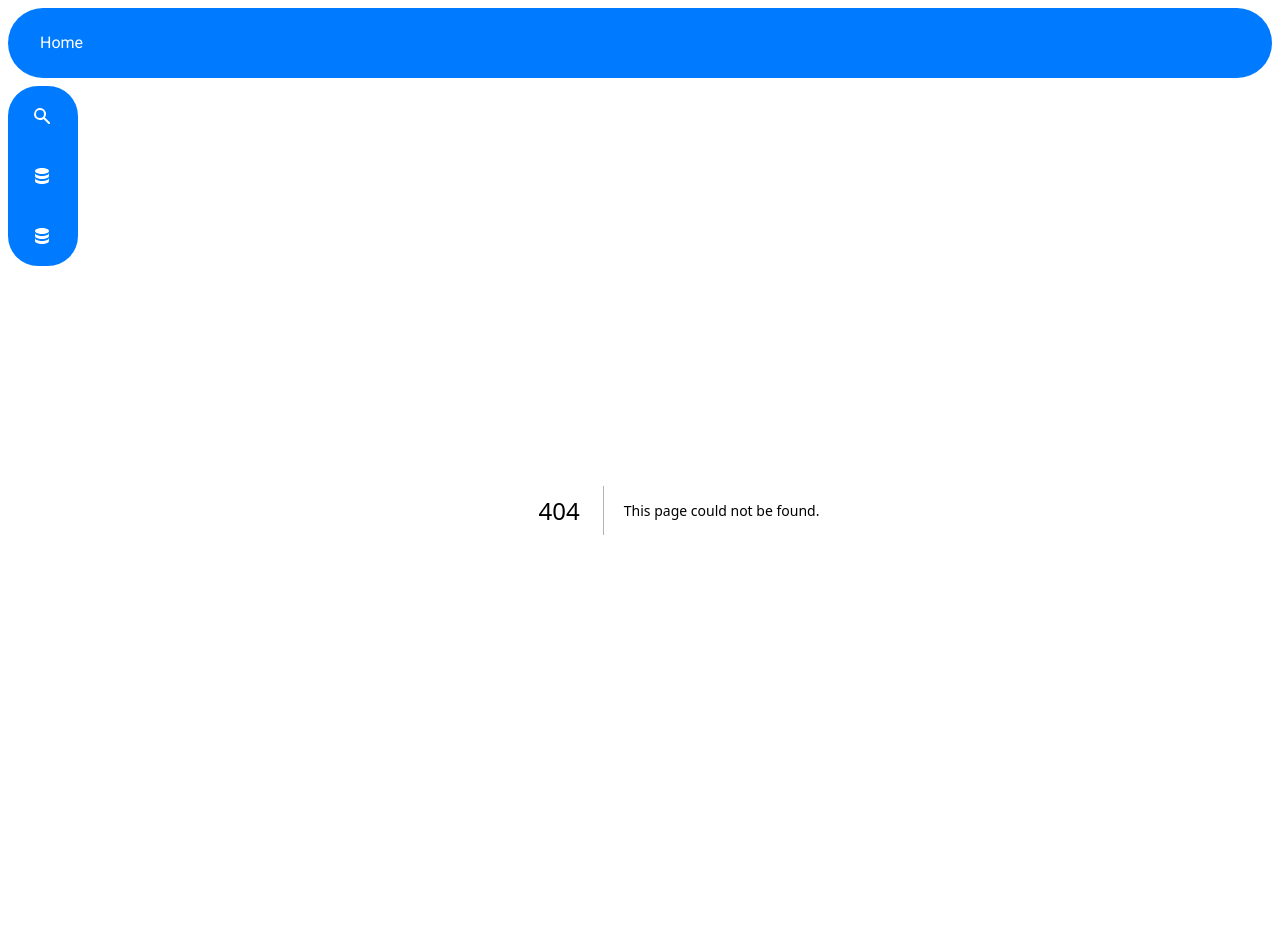
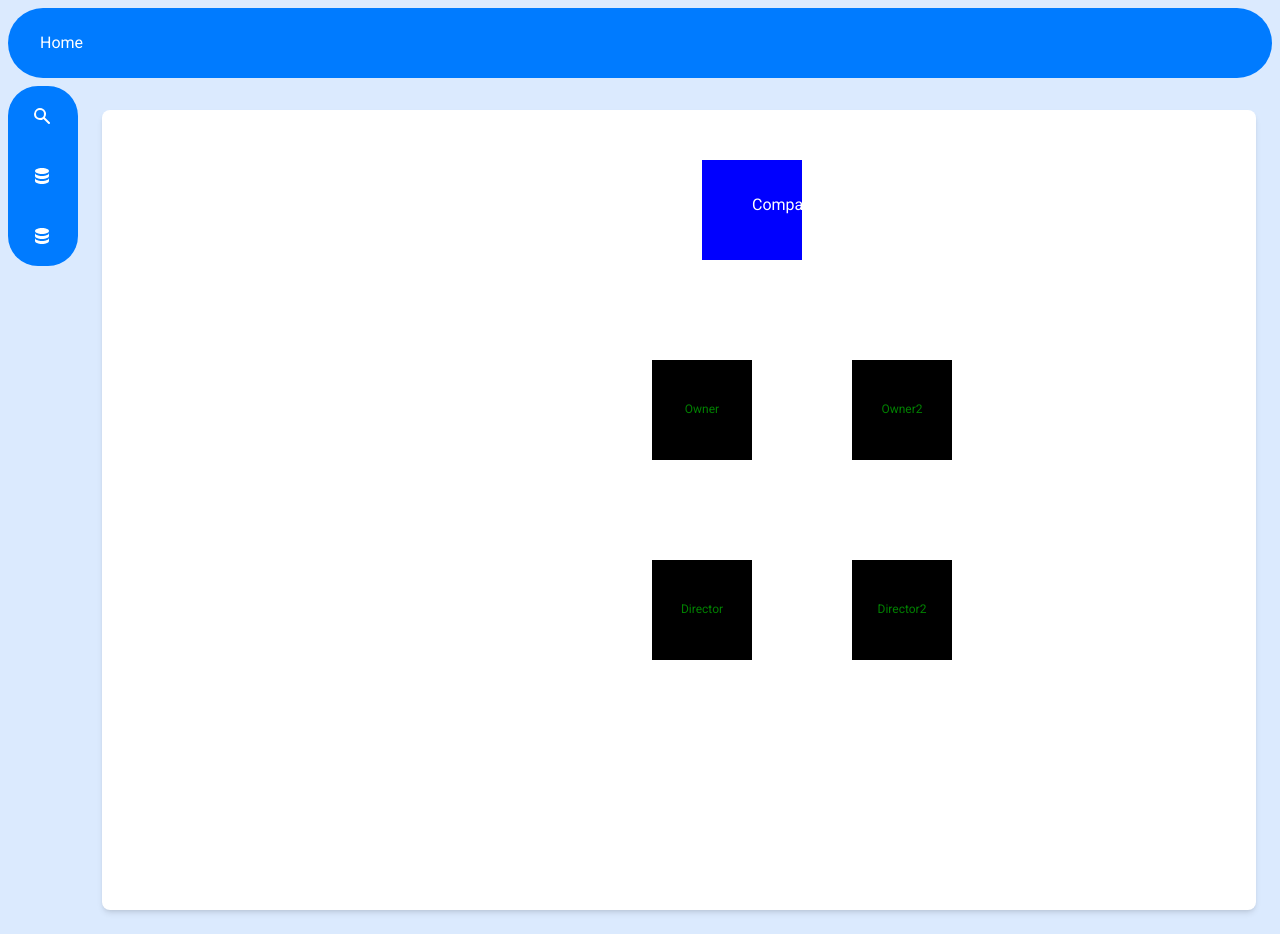
Before and after one commit to epictroller64/ee-stats-frontend, a Next.js app: page /map-test in a window 1280 px wide. Before the commit this address had no page. Built offline with nearby package versions, Linux system fonts and the light colour scheme.

Commit message:
Work on relation map prototype

```diff
--- /dev/null
+++ b/src/app/map-test/page.tsx
@@ -0,0 +1,9 @@
+import RelationMap from "../../components/RelationMap";
+
+export default function MapTest() {
+    return (
+        <div>
+            <RelationMap />
+        </div>
+    )
+}
--- /dev/null
+++ b/src/components/RelationMap.tsx
@@ -0,0 +1,145 @@
+'use client'
+import { useRef } from "react";
+
+
+const nodeWidth = 100;
+const nodeHeight = 100;
+const nodeSpacing = 100;
+
+function createNodes(companyName: string, ownerNames: string[], directorNames: string[], parentWidth: number, parentHeight: number) {
+
+    const nodes: MapNodeProps[] = [];
+    const ownerNodes: MapNodeProps[] = [];
+    const directorNodes: MapNodeProps[] = [];
+    const companyNode: MapNodeProps = {
+        id: "company",
+        type: "company",
+        content: companyName,
+        x: 0,
+        y: 0,
+        bottomChild: null,
+        rightChild: null,
+        leftChild: null,
+    }
+    nodes.push(companyNode);
+    companyNode.x = (parentWidth + 200) / 2;
+    companyNode.y = 50;
+
+    ownerNames.forEach((ownerName, index) => {
+        // Expand to the right
+        const ownerNode: MapNodeProps = {
+            id: `owner-${index}`,
+            type: "owner",
+            content: ownerName,
+            x: ownerNames.length > 1 ? companyNode.x - nodeWidth / 2 + index * (nodeWidth + nodeSpacing) : companyNode.x,
+            y: companyNode.y + nodeHeight + nodeSpacing,
+            bottomChild: null,
+            rightChild: index > 0 ? `owner-${index - 1}` : null,
+            leftChild: null,
+        }
+        ownerNodes.push(ownerNode);
+        if (index > 0) {
+            // get last owner node and add a right child
+            const lastOwnerNode = ownerNodes[ownerNodes.length - 1];
+            lastOwnerNode.rightChild = ownerNode.id;
+        }
+    });
+
+    directorNames.forEach((directorName, index) => {
+        // Expand to the right
+        const directorNode: MapNodeProps = {
+            id: `director-${index}`,
+            type: "director",
+            content: directorName,
+            x: directorNames.length > 1 ? companyNode.x - nodeWidth / 2 + index * (nodeWidth + nodeSpacing) : companyNode.x,
+            y: companyNode.y + 2 * (nodeHeight + nodeSpacing),
+            bottomChild: null,
+            rightChild: index > 0 ? `director-${index - 1}` : null,
+            leftChild: null,
+        }
+        directorNodes.push(directorNode);
+        if (index > 0) {
+            // get last director node and add a right child
+            const lastDirectorNode = directorNodes[directorNodes.length - 1];
+            lastDirectorNode.rightChild = directorNode.id;
+        }
+    })
+
+    // get only first nodes as they have children attached to them
+    const nodesWithChildren = [...nodes, ...ownerNodes, ...directorNodes];
+    return nodesWithChildren;
+}
+
+
+export default function RelationMap() {
+    const nodes = createNodes("Company", ["Owner", "Owner2"], ["Director", "Director2"], 1000, 800);
+    console.log(nodes)
+    return (
+        <div className="w-full bg-white rounded-lg shadow-md">
+            <svg width="1000" height="800">
+                {nodes.map((node) => {
+                    if (node.type === "company") {
+                        return <CompanyNode key={node.id} {...node} />
+                    }
+                    return <MapNode key={node.id} {...node} />
+                })}
+            </svg>
+        </div>
+    )
+}
+
+function CompanyNode({ content, id, x, y, bottomChild, rightChild, leftChild }: MapNodeProps) {
+    // Top node
+    return (
+        <g id={id}>
+            <rect x={x} y={y} width="100" height="100" fill="blue" />
+            <text
+                x={x + 50}
+                y={y + 50}
+                fontSize="16"
+                fill="white"
+            >
+                {content}
+            </text>
+        </g>
+    )
+}
+
+function MapNode({ content, id, x, y, bottomChild, rightChild, leftChild }: MapNodeProps) {
+    const nodeRef = useRef<SVGRectElement>(null);
+    return (
+        <>
+            <g>
+                <rect ref={nodeRef} x={x} y={y} width="100" height="100" />
+                <text
+                    x={x + 50}
+                    y={y + 50}
+                    fontSize="12"
+                    fill="green"
+                    textAnchor="middle"
+                    dominantBaseline="middle"
+                >
+                    {content}
+                </text>
+            </g>
+        </>
+    )
+}
+
+function Arrow({ startX, startY, endX, endY }: { startX: number, startY: number, endX: number, endY: number }) {
+    return (
+        <line x1={startX} y1={startY} x2={endX} y2={endY} stroke="green" strokeWidth="2" markerEnd="url(#arrowhead)" />
+    )
+}
+
+
+type MapNodeProps = {
+    id: string
+    type: "company" | "director" | "owner"
+    content: string;
+    x: number;
+    y: number;
+    bottomChild: string | null;
+    rightChild: string | null;
+    leftChild: string | null;
+}
--- a/src/components/company/CompanyDirectors.tsx
+++ b/src/components/company/CompanyDirectors.tsx
@@ -29,7 +29,19 @@ export default function CompanyDirectors({ directorships }: { directorships: Dir
             </div>
             <div className="space-y-4">
                 {directorships.map((directorship) => (
-                    <div key={directorship.id} className="bg-secondary p-4 rounded-lg shadow-sm hover:shadow-md transition-shadow duration-300">
+                    <DirectorItem key={directorship.id} directorship={directorship} />
+                ))}
+            </div>
+        </Card>
+    )
+}
+
+
+function DirectorItem({ directorship }: { directorship: Directorship }) {
+    if (!directorship.directorId) {
+        return null
+    }
+    return <div key={directorship.id} className="bg-secondary p-4 rounded-lg shadow-sm hover:shadow-md transition-shadow duration-300">
         <Link href={`/person/${directorship.directorId.id}`}>
             <div className="flex items-center space-x-3">
                 <HiUser className="text-2xl text-primary" />
@@ -52,8 +64,4 @@ export default function CompanyDirectors({ directorships }: { directorships: Dir
             </div>
         </Link>
     </div>
-                ))}
-            </div>
-        </Card>
-    )
 }
--- a/src/components/company/CompanyOnwerships.tsx
+++ b/src/components/company/CompanyOnwerships.tsx
@@ -10,6 +10,20 @@ export default function CompanyOwnerships({ ownerships }: { ownerships: Ownershi
             ) : (
                 <div className="space-y-4">
                     {ownerships.map((ownership) => (
+                        <OwnershipItem key={ownership.id} ownership={ownership} />
+                    ))}
+                </div>
+            )}
+        </div>
+    )
+}
+
+
+function OwnershipItem({ ownership }: { ownership: Ownership }) {
+    if (!ownership.ownerId) {
+        return <div>Ownership was found but no further information is provided.</div>
+    }
+    return (
         <div key={ownership.id} className="border-l-4 border-blue-500 pl-4 py-2">
             <Link href={`/person/${ownership.ownerId.id}`}>
                 <div className="flex justify-between items-start">
@@ -29,9 +43,5 @@ export default function CompanyOwnerships({ ownerships }: { ownerships: Ownershi
                 </div>
             </Link>
         </div>
-                    ))}
-                </div>
-            )}
-        </div>
     )
 }
--- a/src/lib/types/responses.ts
+++ b/src/lib/types/responses.ts
@@ -60,7 +60,7 @@ export interface Sort {
 
 export interface Directorship {
     id: string;
-    directorId: Person;
+    directorId?: Person;
     asset: string;
     registryCode: string;
     startDate: string;
@@ -83,7 +83,7 @@ export interface Person {
 
 export interface Ownership {
     id: string;
-    ownerId: Person;
+    ownerId?: Person;
     startDate: string;
     role: string;
     assetId: string;
```
Lines whose indentation alone changed are shown as unchanged.
